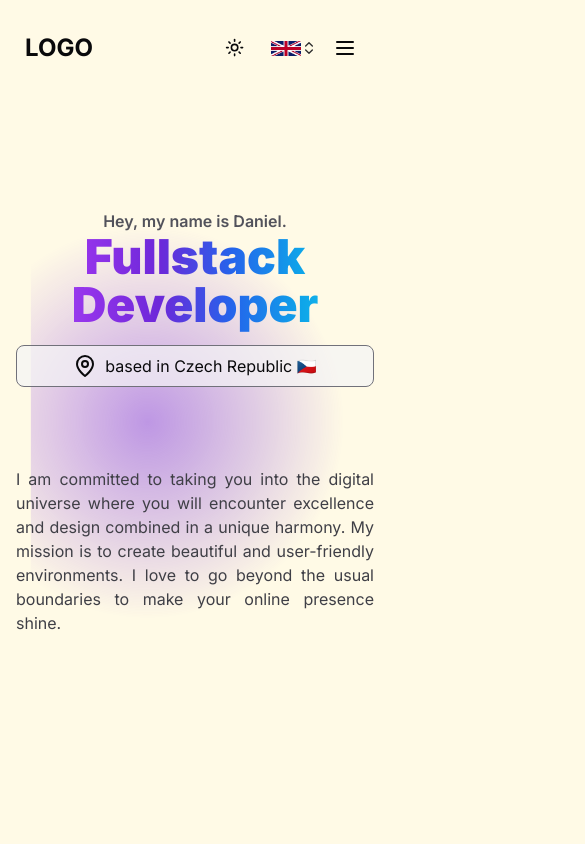
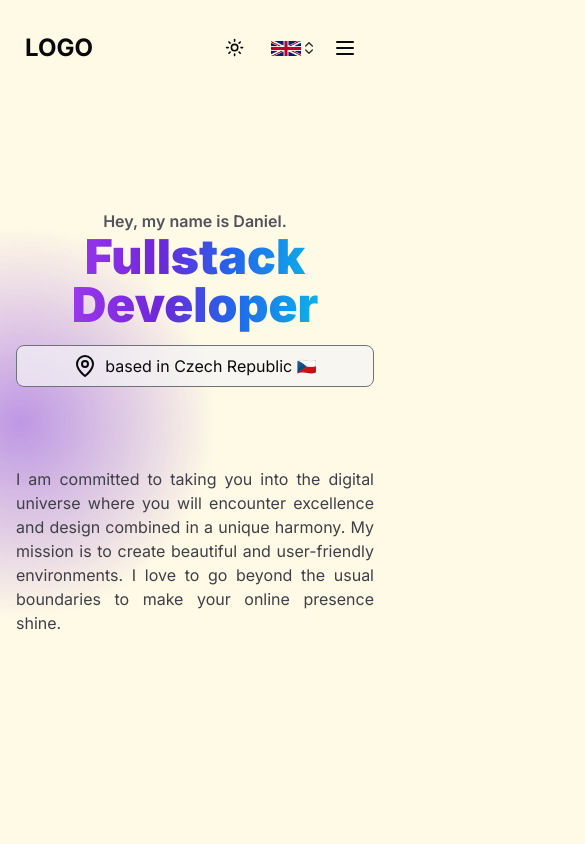
Before and after one commit to ton1czech/baudys, a Next.js app: page / in a window 390 px wide. Shown: the top 844 px of the page, 585 px wide, since content can reach past the window. Built offline with nearby package versions, Linux system fonts and the light colour scheme.

Commit message:
👌IMPROVE: mist

```diff
--- a/components/mist.tsx
+++ b/components/mist.tsx
@@ -1,8 +1,8 @@
 export const Mist = () => {
   return (
     <div>
-      <div className='absolute top-0 left-0 w-full h-full mist opacity-60 dark:opacity-30 pointer-events-none max-lg:hidden' />
-      <div className='mobile-mist absolute left-32 top-0 w-full h-full scale-150 opacity-50 dark:opacity-20 pointer-events-none lg:hidden' />
+      <div className='absolute top-0 left-0 w-full h-full mist opacity-60 dark:opacity-30 max-lg:hidden' />
+      <div className='mobile-mist absolute left-1/2 -translate-x-1/2 top-0 w-full h-full scale-150 opacity-50 dark:opacity-20 lg:hidden' />
     </div>
   )
 }
```
